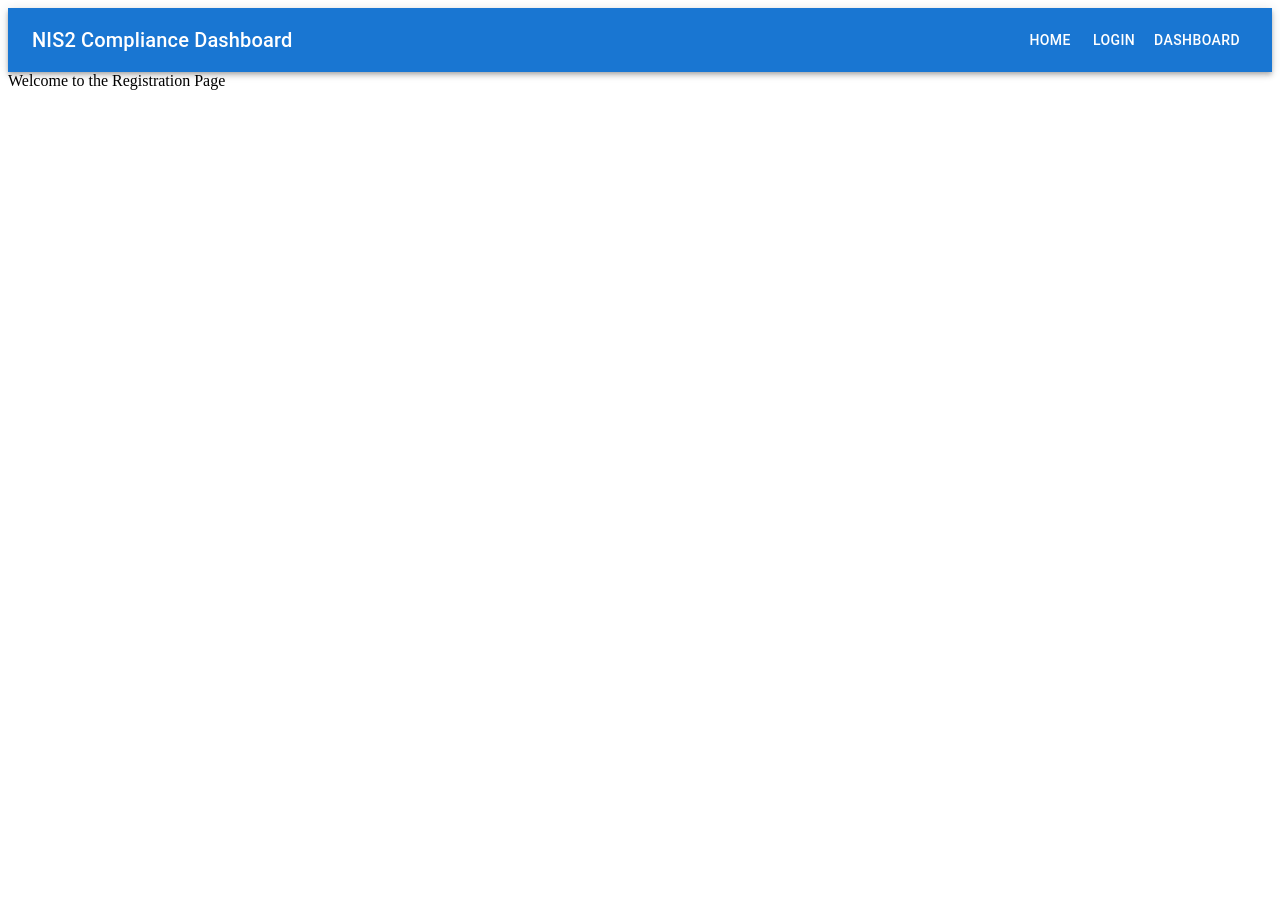
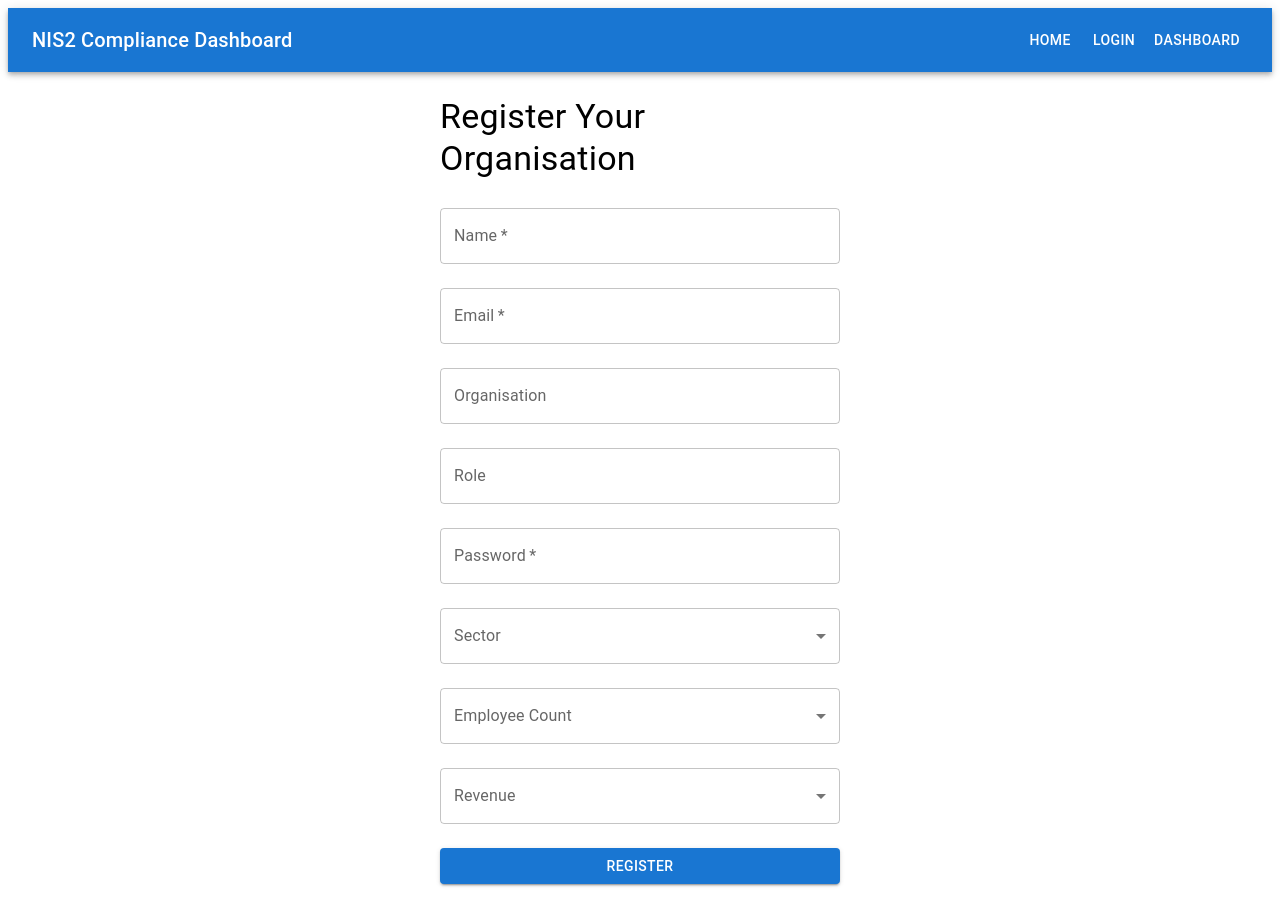
Before and after one commit to 121446174/nis2-compliance-dashboard, a React (Create React App) app in the folder frontend/: page / in a window 1280 px wide. Before the commit the page ends 800 px from the top, so only its background shows below. Built offline with nearby package versions, Linux system fonts and the light colour scheme.

Commit message:
Updated Registration.js with expanded sector list and improved form structure

```diff
--- a/frontend/src/Registration.js
+++ b/frontend/src/Registration.js
@@ -1,6 +1,206 @@
-import React from 'react';
+import React, { useState } from 'react';
+import { useNavigate } from 'react-router-dom';
+import { TextField, Button, Typography, MenuItem, Select, FormControl, InputLabel, Box, Alert, CircularProgress } from '@mui/material';
 
 function Registration() {
-  return <div>Welcome to the Registration Page</div>;
+  const navigate = useNavigate();
+  const [formData, setFormData] = useState({
+    username: '',
+    email: '',
+    organisation: '',
+    role: '',
+    password: '',
+    sector: '',
+    employeeCount: '',
+    revenue: '',
+  });
+  const [classification, setClassification] = useState(null);
+  const [errorMessage, setErrorMessage] = useState('');
+  const [loading, setLoading] = useState(false);
+
+  const handleChange = (e) => {
+    const { name, value } = e.target;
+    setFormData({
+      ...formData,
+      [name]: value,
+    });
+  };
+
+  const handleSubmit = async (e) => {
+    e.preventDefault();
+    setErrorMessage('');
+    setLoading(true);
+
+    try {
+      const response = await fetch('http://localhost:5000/register', {
+        method: 'POST',
+        headers: { 'Content-Type': 'application/json' },
+        body: JSON.stringify(formData),
+      });
+
+      const data = await response.json();
+      setLoading(false);
+
+      if (response.ok) {
+        setClassification(data.classification);
+      } else {
+        setErrorMessage(data.error || 'Registration failed');
+      }
+    } catch (error) {
+      setLoading(false);
+      setErrorMessage('An error occurred during registration');
+    }
+  };
+
+  // List of all sectors without categorization
+  const sectors = [
+    'Energy', 'Transport', 'Banking', 'Financial Market Infrastructure',
+    'Drinking Water', 'Waste Water', 'Health', 'Digital Infrastructure',
+    'ICT - Service Management B2B', 'Public Administration', 'Space',
+    'Postal & Courier Services', 'Waste Management', 'Chemicals',
+    'Foods', 'Manufacturing', 'Digital Providers', 'Research'
+  ];
+
+  return (
+    <Box sx={{ maxWidth: 400, margin: 'auto', padding: 3 }}>
+      <Typography variant="h4" gutterBottom>Register Your Organisation</Typography>
+      <form onSubmit={handleSubmit}>
+
+        <TextField
+          label="Name"
+          name="username"
+          variant="outlined"
+          fullWidth
+          margin="normal"
+          value={formData.username}
+          onChange={handleChange}
+          required
+        />
+
+        <TextField
+          label="Email"
+          name="email"
+          variant="outlined"
+          fullWidth
+          margin="normal"
+          value={formData.email}
+          onChange={handleChange}
+          required
+          type="email"
+        />
+
+        <TextField
+          label="Organisation"
+          name="organisation"
+          variant="outlined"
+          fullWidth
+          margin="normal"
+          value={formData.organisation}
+          onChange={handleChange}
+          placeholder="Optional"
+        />
+
+        <TextField
+          label="Role"
+          name="role"
+          variant="outlined"
+          fullWidth
+          margin="normal"
+          value={formData.role}
+          onChange={handleChange}
+          placeholder="Optional"
+        />
+
+        <TextField
+          label="Password"
+          name="password"
+          variant="outlined"
+          fullWidth
+          margin="normal"
+          value={formData.password}
+          onChange={handleChange}
+          required
+          type="password"
+        />
+
+        <FormControl fullWidth margin="normal">
+          <InputLabel>Sector</InputLabel>
+          <Select
+            label="Sector"
+            name="sector"
+            value={formData.sector}
+            onChange={handleChange}
+            required
+          >
+            <MenuItem value=""><em>Select Sector</em></MenuItem>
+            {sectors.map((sector) => (
+              <MenuItem key={sector} value={sector.toLowerCase()}>
+                {sector}
+              </MenuItem>
+            ))}
+          </Select>
+        </FormControl>
+
+        <FormControl fullWidth margin="normal">
+          <InputLabel>Employee Count</InputLabel>
+          <Select
+            label="Employee Count"
+            name="employeeCount"
+            value={formData.employeeCount}
+            onChange={handleChange}
+            required
+          >
+            <MenuItem value=""><em>Select</em></MenuItem>
+            <MenuItem value="<50">Less than 50</MenuItem>
+            <MenuItem value="50-249">50-249</MenuItem>
+            <MenuItem value=">250">250+</MenuItem>
+          </Select>
+        </FormControl>
+
+        <FormControl fullWidth margin="normal">
+          <InputLabel>Revenue</InputLabel>
+          <Select
+            label="Revenue"
+            name="revenue"
+            value={formData.revenue}
+            onChange={handleChange}
+            required
+          >
+            <MenuItem value=""><em>Select</em></MenuItem>
+            <MenuItem value="<10">Under 10 million</MenuItem>
+            <MenuItem value="10-50">10-50 million</MenuItem>
+            <MenuItem value=">50">Over 50 million</MenuItem>
+          </Select>
+        </FormControl>
+
+        <Button
+          type="submit"
+          variant="contained"
+          color="primary"
+          fullWidth
+          disabled={loading}
+          sx={{ mt: 2 }}
+        >
+          {loading ? <CircularProgress size={24} /> : 'Register'}
+        </Button>
+      </form>
+
+      {errorMessage && (
+        <Alert severity="error" sx={{ mt: 2 }}>
+          {errorMessage}
+        </Alert>
+      )}
+
+      {classification && (
+        <Box sx={{ mt: 3, textAlign: 'center' }}>
+          <Typography variant="h6">Your Classification: {classification}</Typography>
+          <Button variant="contained" color="secondary" onClick={() => navigate('/login')} sx={{ mt: 2 }}>
+            Proceed to Login
+          </Button>
+        </Box>
+      )}
+    </Box>
+  );
 }
+
 export default Registration;
```
Also changed, not shown: 2 other files (tests, documents, lock files or other folders).
